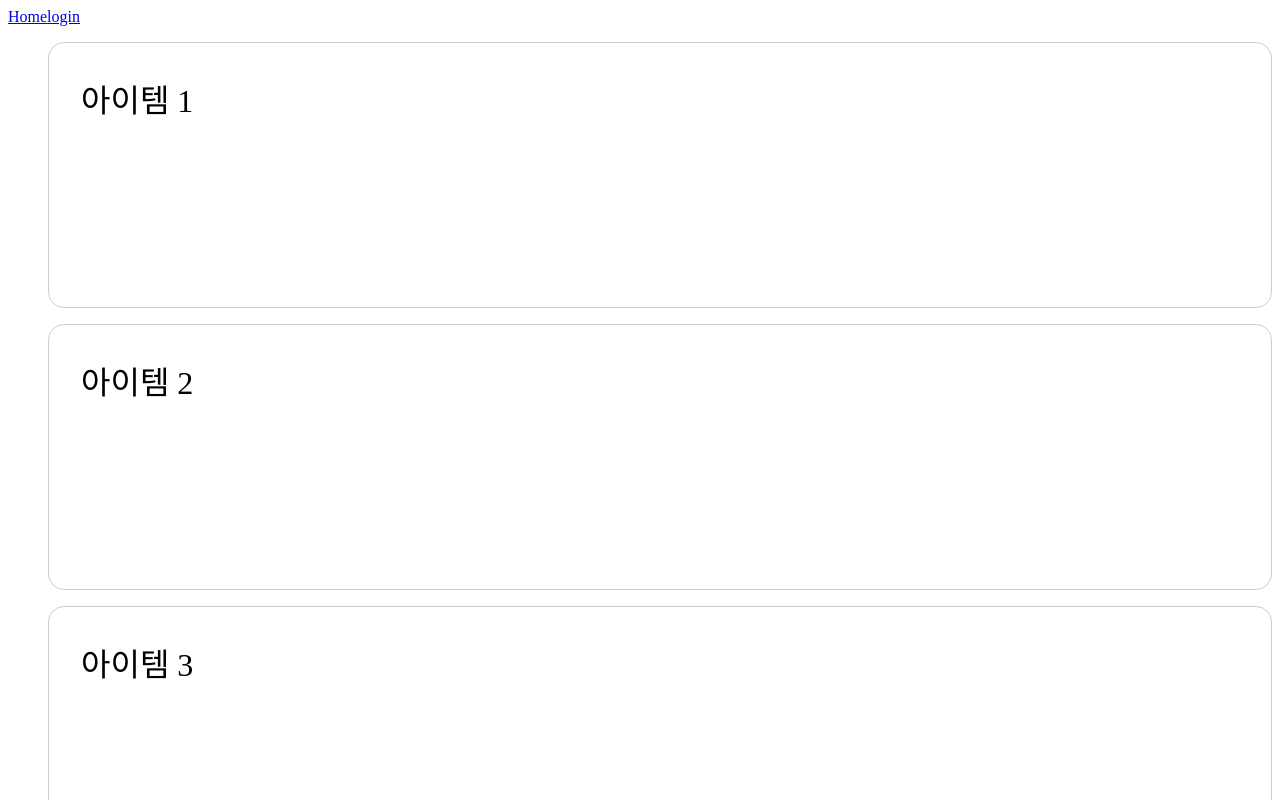
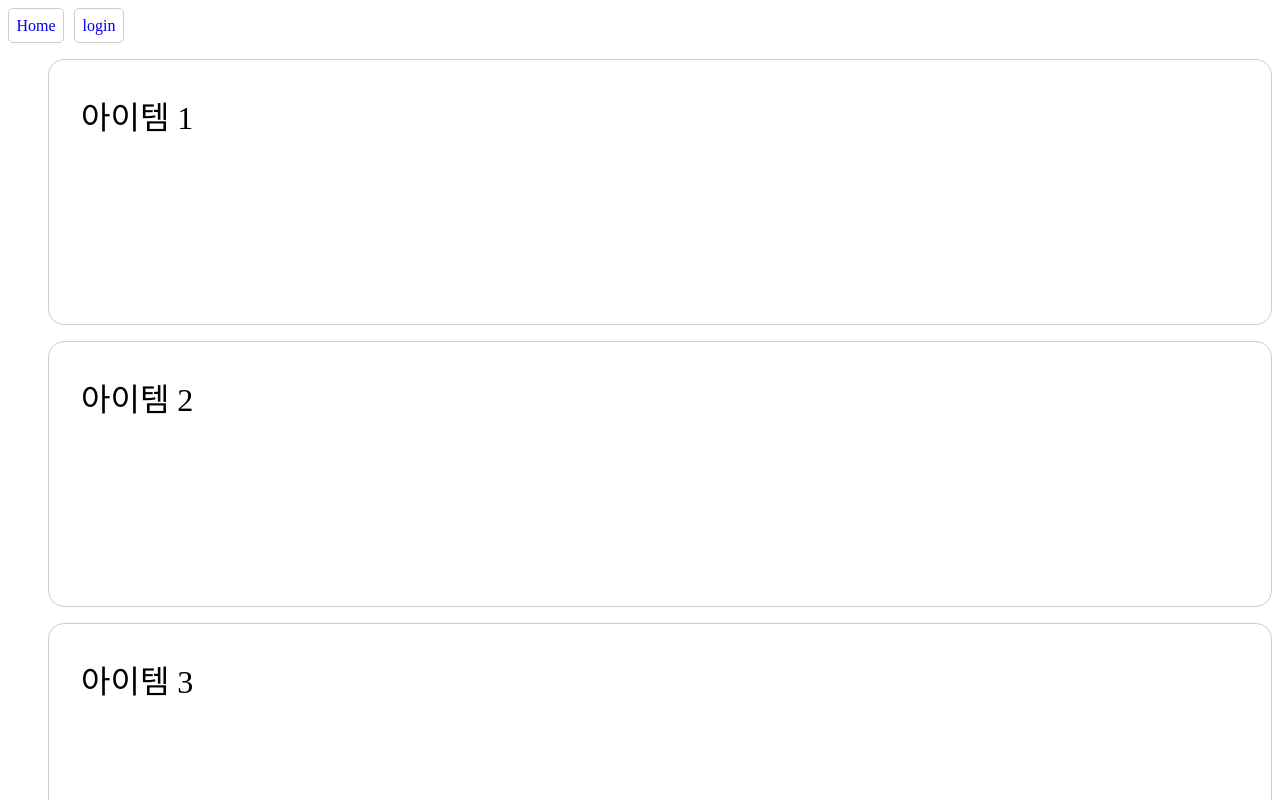
Before and after one commit to dnr14/lighthouse-ci-tutorial, a Next.js app: page / in a window 1280 px wide. Shown: the top 800 px of the page. Built offline with nearby package versions, Linux system fonts and the light colour scheme.

Commit message:
styled : Nav컴포넌트 스타일 변경

```diff
--- a/components/Nav.tsx
+++ b/components/Nav.tsx
@@ -1,10 +1,25 @@
+import { styled } from "@stitches/react";
 import Link from "next/link";
 
 export default function Nav() {
   return (
-    <nav>
+    <StyledNav>
       <Link href="/home">Home</Link>
       <Link href="/login">login</Link>
-    </nav>
+    </StyledNav>
   );
 }
+
+const StyledNav = styled("nav", {
+  display: "flex",
+  gap: 10,
+  "& > a": {
+    padding: 7.5,
+    border: "1px solid #ccc",
+    borderRadius: 5,
+    cursor: "pointer",
+    textDecoration: "none",
+  },
+  "& > a:visited": { color: "#2c7fff" },
+  "& > a:hover": { background: "#2c7fff", color: "#fff" },
+});
```
Also changed, not shown: components/BackButton.tsx (added).
